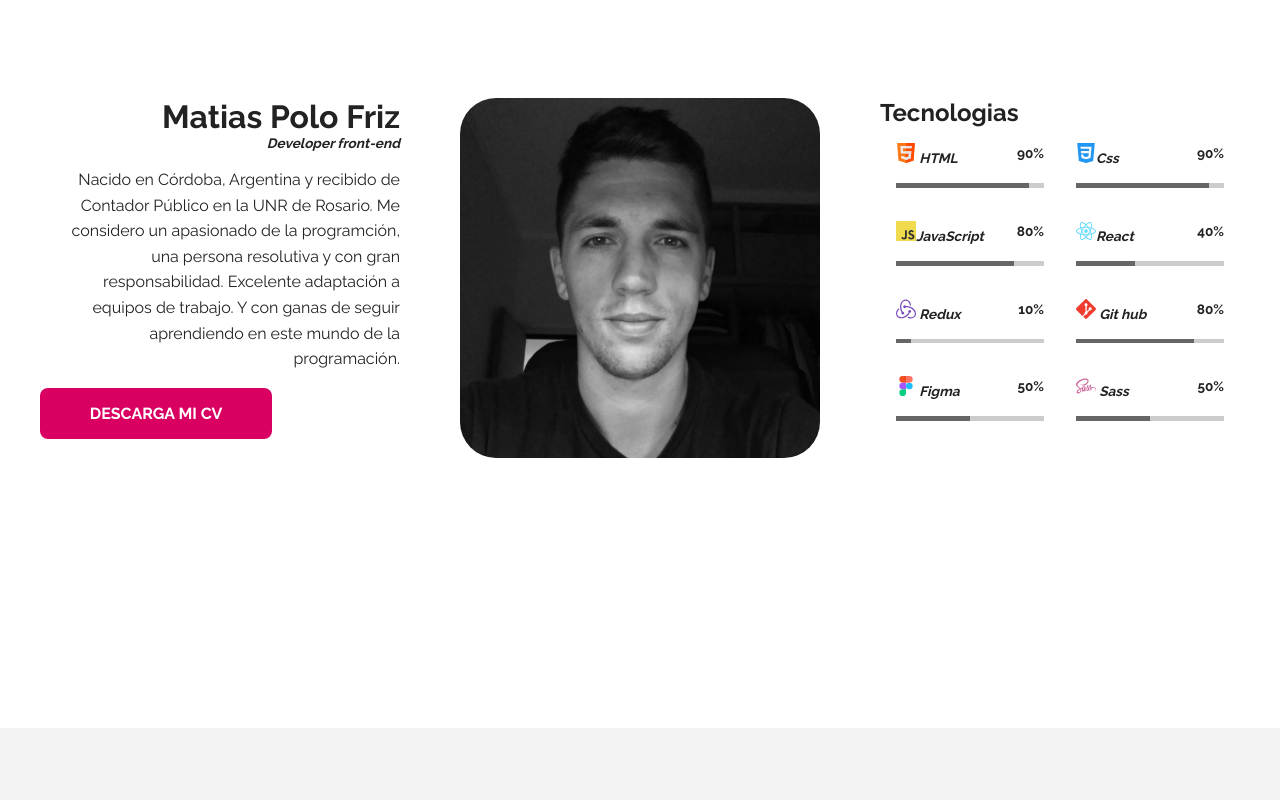
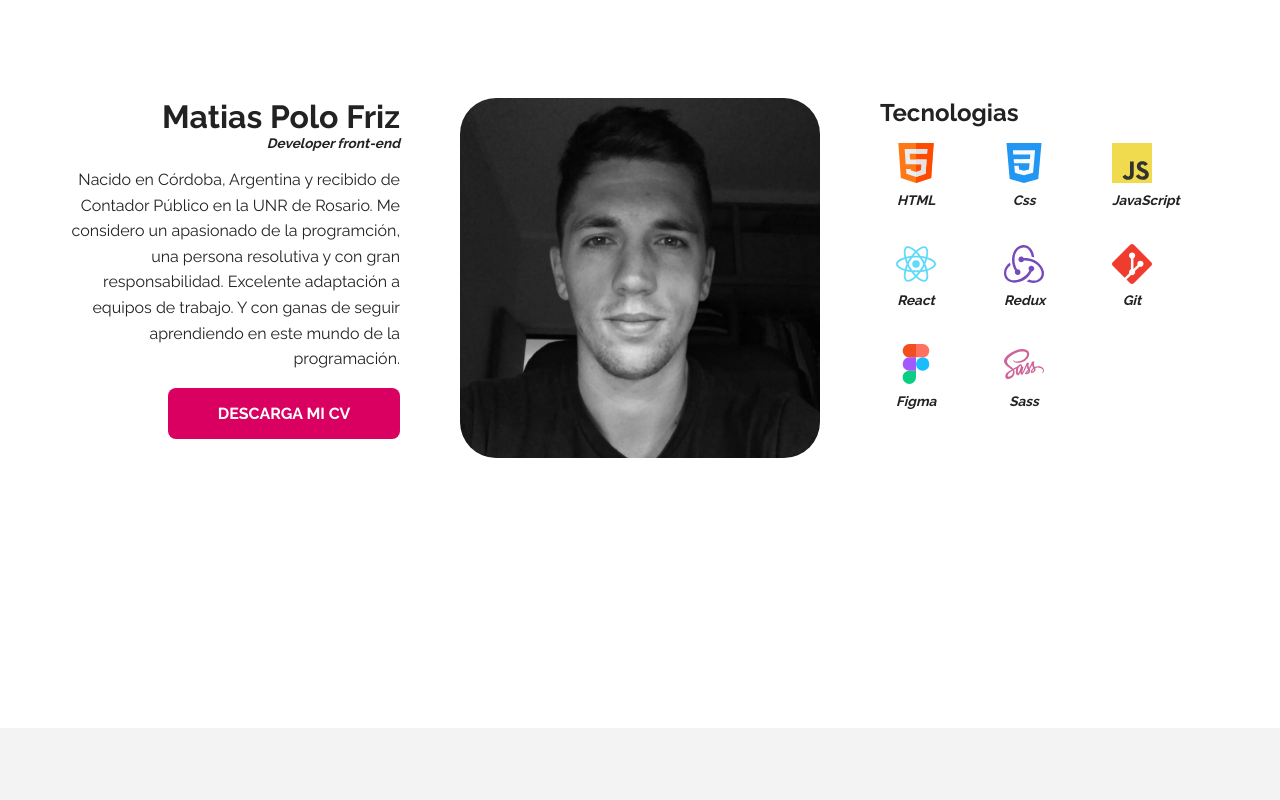
Before and after one commit to matiaspolofriz/Proyecto-1, a plain HTML site: page portfolio-polofriz/index.html in a window 1280 px wide. Shown: the part 1000-1800 px from the top of the page. Drawn offline with Linux system fonts and the light colour scheme.

Commit message:
ubicacion/tecnologias/telefono/

```diff
--- a/portfolio-polofriz/index.html
+++ b/portfolio-polofriz/index.html
@@ -5,7 +5,7 @@
   <meta charset="UTF-8">
   <meta http-equiv="X-UA-Compatible" content="IE=edge">
   <meta name="viewport" content="width=, initial-scale=1.0">
-  <title>Document</title>
+  <title>Polo Friz, Matias</title>
   <link rel="stylesheet" href="style.css">
   <link rel="preconnect" href="https://fonts.googleapis.com">
   <link rel="preconnect" href="https://fonts.gstatic.com" crossorigin>
@@ -88,7 +88,7 @@
           y con gran responsabilidad. Excelente adaptación a equipos de trabajo. Y con ganas de seguir aprendiendo en
           este mundo de la programación.
         </p>
-        <div class="text-center text-lg-left">
+        <div class="text-center text-lg-right">
           <!--  boton a la izq -->
           <a class="btn" href="assets/CV-PoloFrizMatias.pdf" target="_blank" rel="noopener">DESCARGA MI CV</a>
         </div>
@@ -108,85 +108,66 @@
         <div class="progress">
           <!-- Habilidad 1 -->
           <p>
-            <b><img class="iconos" src="assets/icono-html.svg" alt="HTML"> <i>HTML</i></b>
-            <b>90%</b>
+            <b><img class="iconos" src="assets/icono-html.svg" alt="HTML"> <i class="letra-tecnologias">HTML</i></b>
+
           </p>
-
-          <progress value="90" min="0" max="100">
-          </progress>
-
         </div>
 
         <div class="progress">
           <!-- Habilidad 2 -->
           <p>
-            <b><img class="iconos" src="assets/icono-css.svg" alt="CSS"><i>Css</i></b>
-            <b>90%</b>
+            <b><img class="iconos" src="assets/icono-css.svg" alt="CSS"><i class="letra-tecnologias">Css</i></b>
+
           </p>
-
-          <progress value="90" min="0" max="100">
-          </progress>
         </div>
 
         <div class="progress">
           <!-- Habilidad 3 -->
           <p>
-            <b><img class="iconos" src="assets/icono-js.svg" alt="JavasScript"><i>JavaScript</i></b>
-            <b>80%</b>
+            <b><img class="iconos" src="assets/icono-js.svg" alt="JavasScript"><i
+                class="letra-tecnologias">JavaScript</i></b>
+
           </p>
-
-          <progress value="80" min="0" max="100">
-          </progress>
         </div>
 
         <div class="progress">
           <!-- Habilidad 4 -->
           <p>
-            <b><img class="iconos" src="assets/icono-react.svg" alt="React"><i>React</i></b>
-            <b>40%</b>
+            <b><img class="iconos" src="assets/icono-react.svg" alt="React"><i class="letra-tecnologias">React</i></b>
+
           </p>
-          <progress value="40" min="0" max="100">
-          </progress>
         </div>
 
         <div class="progress">
           <!-- Habilidad 5 -->
           <p>
-            <b><img class="iconos" src="assets/icono-redus.svg" alt="Redux"> <i>Redux</i></b>
-            <b>10%</b>
+            <b><img class="iconos" src="assets/icono-redus.svg" alt="Redux"> <i class="letra-tecnologias">Redux</i></b>
+
           </p>
-          <progress value="10" min="0" max="100">
-          </progress>
         </div>
 
         <div class="progress">
           <!-- Habilidad 6 -->
           <p>
-            <b><img class="iconos" src="assets/icono-git.svg" alt="Git hub"> <i>Git hub</i></b>
-            <b>80%</b>
+            <b><img class="iconos" src="assets/icono-git.svg" alt="Git hub"> <i class="letra-tecnologias">Git</i></b>
+
           </p>
-          <progress value="80" min="0" max="100">
-          </progress>
         </div>
 
         <div class="progress">
           <!-- Habilidad 7 -->
           <p>
-            <b><img class="iconos" src="assets/icono-figma.svg" alt="Figma"> <i>Figma</i></b>
-            <b>50%</b>
+            <b><img class="iconos" src="assets/icono-figma.svg" alt="Figma"> <i class="letra-tecnologias">Figma</i></b>
+
           </p>
-          <progress value="50" min="0" max="100">
-          </progress>
         </div>
 
         <div class="progress">
           <!-- Habilidad 8 -->
           <p>
-            <b><img class="iconos" src="assets/icono-sass.svg" alt="Sass"> <i>Sass</i></b>
-            <b>50%</b>
+            <b><img class="iconos" src="assets/icono-sass.svg" alt="Sass"> <i class="letra-tecnologias">Sass</i></b>
+
           </p>
-          <progress value="50" min="0" max="100">
-          </progress>
         </div>
 
       </div>
@@ -394,8 +375,8 @@
             vez poder demostrar mi habilidades. Todo fue realizado con HTML y CSS para conocer mas al detalle de ambos.
           </p>
           <aside class="portfolio-details">
-            <small><b>CLIENTE</b></small>
-            <small>Nombre del cliente</small>
+            <small><b>PROYECTO</b></small>
+            <small>Portfolio personal</small>
             <small><b>FINALIZADO</b></small>
             <small>07/04/22</small>
             <small><b>LENGUAJES</b></small>
@@ -425,7 +406,7 @@
             in cupiditate sit.
           </p>
           <aside class="portfolio-details">
-            <small><b>CLIENTE</b></small>
+            <small><b>PROYECTO</b></small>
             <small>Nombre del cliente</small>
             <small><b>FECHA</b></small>
             <small>05/04/22</small>
@@ -456,7 +437,7 @@
             in cupiditate sit.
           </p>
           <aside class="portfolio-details">
-            <small><b>CLIENTE</b></small>
+            <small><b>PROYECTO</b></small>
             <small>Nombre del cliente</small>
             <small><b>FECHA</b></small>
             <small>05/04/22</small>
@@ -487,7 +468,7 @@
             in cupiditate sit.
           </p>
           <aside class="porfolio-details">
-            <small><b>CLIENTE</b></small>
+            <small><b>PROYECTO</b></small>
             <small>Nombre del cliente</small>
             <small><b>FECHA</b></small>
             <small>05/04/22</small>
@@ -518,7 +499,7 @@
             in cupiditate sit.
           </p>
           <aside class="portfolio-details">
-            <small><b>CLIENTE</b></small>
+            <small><b>PROYECTO</b></small>
             <small>Nombre del cliente</small>
             <small><b>FECHA</b></small>
             <small>05/04/22</small>
@@ -549,7 +530,7 @@
             in cupiditate sit.
           </p>
           <aside class="portfolio-details">
-            <small><b>CLIENTE</b></small>
+            <small><b>PROYECTO</b></small>
             <small>Nombre del cliente</small>
             <small><b>FECHA</b></small>
             <small>05/04/22</small>
@@ -637,7 +618,7 @@
               fill="#D90062" />
           </svg>
           <h5>UBICACION</h5>
-          <small>Cullen 645, Santa Fe, Argentina</small>
+          <small>Terni, Italia</small>
         </aside>
 
         <!-- Telefono -->
@@ -648,7 +629,8 @@
               fill="#D90062" />
           </svg>
           <h5>TELEFONO</h5>
-          <small><a href="tel:3496501173">(+54)3496501173</a></small>
+          <small><a href="tel:3496501173">Llamadas (+39)3283070125</a></small>
+          <small><a href="tel:3496501173">WAP (+54)3496501173</a></small>
         </aside>
 
         <!-- Email -->
--- a/portfolio-polofriz/style.css
+++ b/portfolio-polofriz/style.css
@@ -413,7 +413,7 @@ p {
 
 .habilidades {
   display: grid;
-  grid-template-columns: repeat(2, 50%);
+  grid-template-columns: repeat(3, 30%);
 }
 
 progress {
@@ -493,8 +493,15 @@ progress::-moz-progress-bar {
 }
 
 .iconos {
-  width: 20px;
-  height: 20px;
+  width: 40px;
+  height: 40px;
+}
+
+/* letra-tecnologias*/
+.letra-tecnologias {
+  display: flex;
+  align-items: center;
+  justify-content: center;
 }
 
 /* para ocultar la cruz del boton */
```
